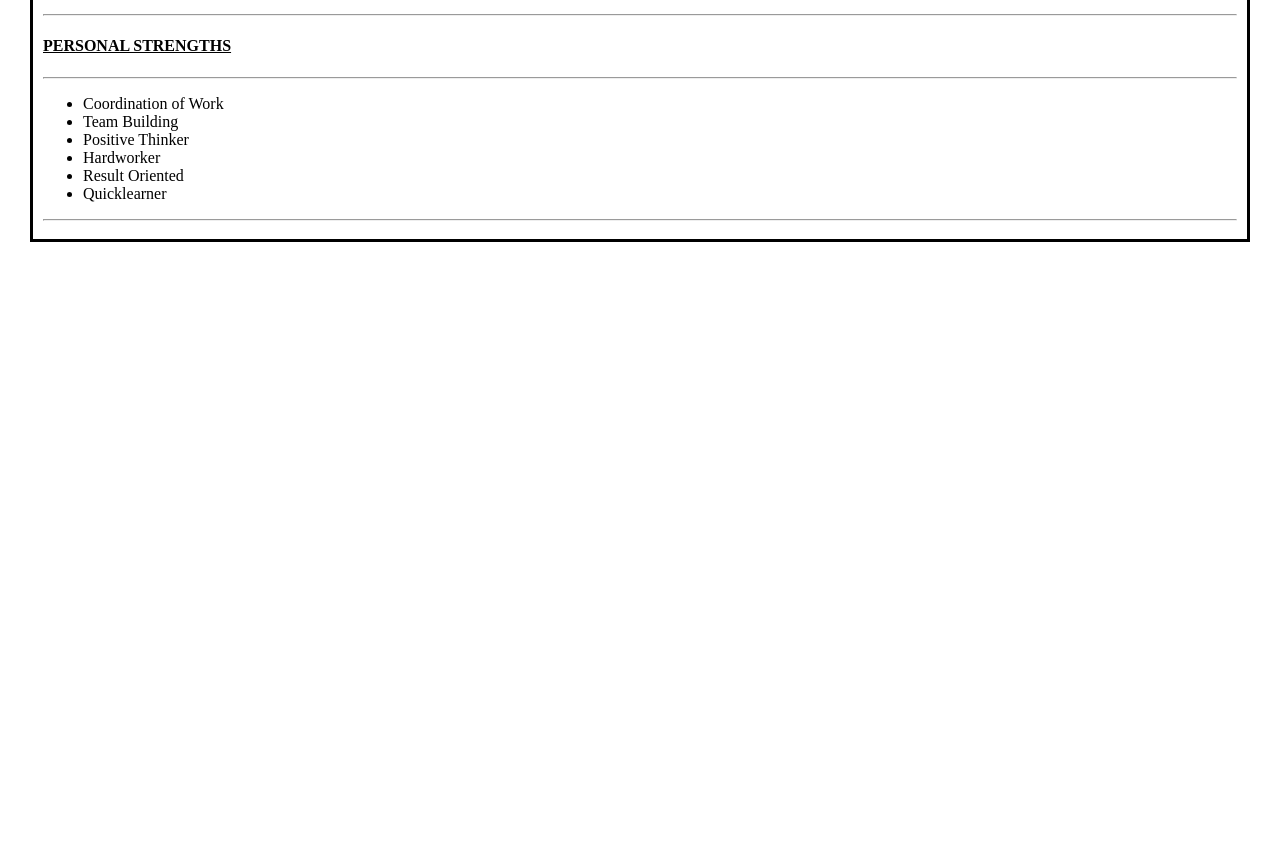
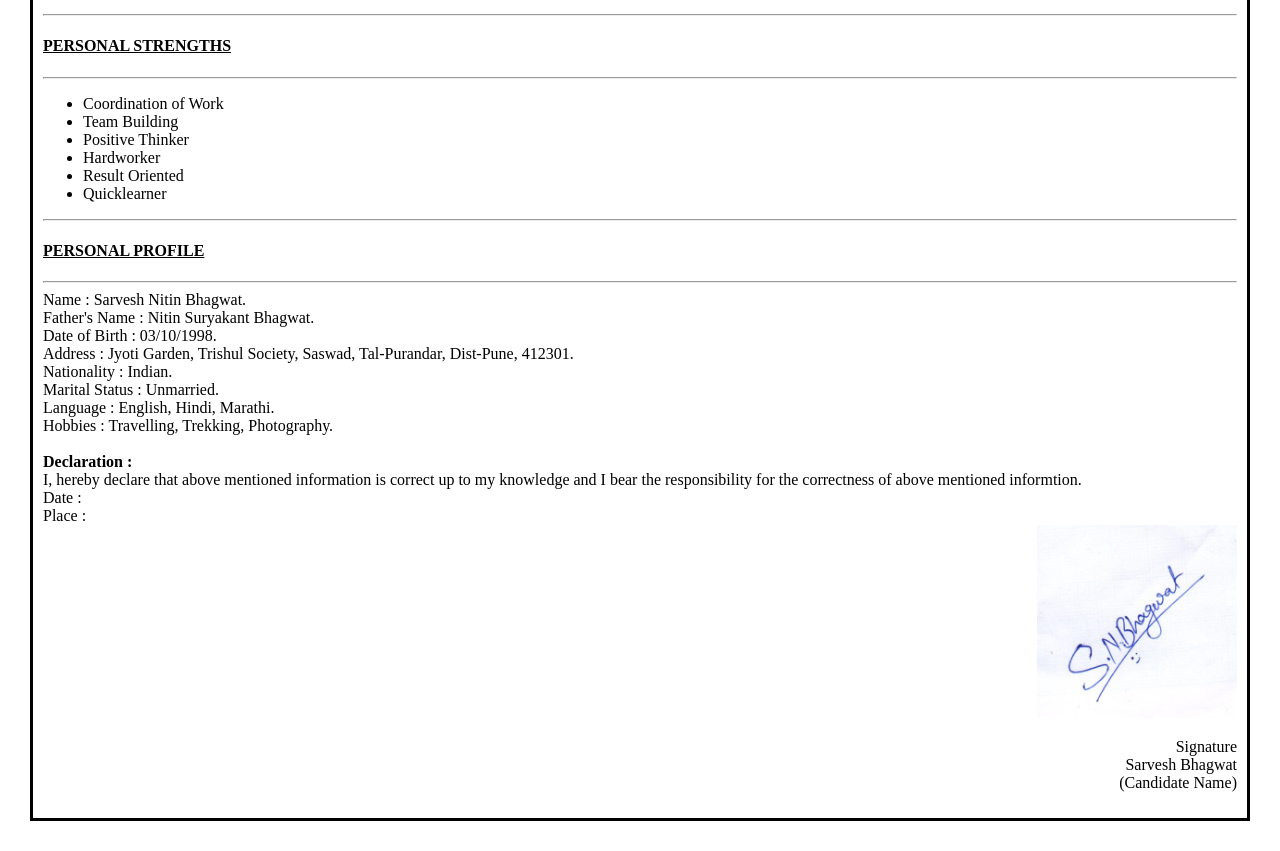
Before and after one commit to Sarvesh325/Personal-Portfolio-HTML, a plain HTML site: page index.html in a window 1280 px wide. Shown: the part 1078-1929 px from the top of the page. Before the commit the page ends 1350 px from the top, so only its background shows below. Drawn offline with Linux system fonts and the light colour scheme.

Commit message:
Sign and Personal Profile Added

```diff
--- a/index.html
+++ b/index.html
@@ -148,5 +148,32 @@
         </ul>
         <hr />
       </div>
+      <div>
+        <h4>
+          <strong><u>PERSONAL PROFILE</u></strong>
+        </h4>
+        <hr>
+        Name : Sarvesh Nitin Bhagwat. <br>
+        Father's Name : Nitin Suryakant Bhagwat.<br>
+        Date of Birth : 03/10/1998.<br>
+        Address : Jyoti Garden, Trishul Society, Saswad, Tal-Purandar, Dist-Pune, 412301.<br>
+        Nationality : Indian. <br>
+        Marital Status : Unmarried.<br>
+        Language : English, Hindi, Marathi.<br>
+        Hobbies : Travelling, Trekking, Photography.<br>
+        <br>
+        <strong>Declaration : <br></strong> I, hereby declare that above mentioned information is correct up to my knowledge and I bear the responsibility for the correctness of above mentioned informtion.
+      </div>
+        <span>Date : </span>
+        <br>
+        <span>Place : </span>
+        <div align="right">
+          <span>
+            <img src="/images/sign.jpg" width="200"  alt="sign image">
+          </span>
+          <p align="right"> Signature <br>
+            Sarvesh Bhagwat <br>
+            (Candidate Name)</p>
+          </div>
   </body>
 </html>
```
Also changed, not shown: images/sign.jpg (added).
